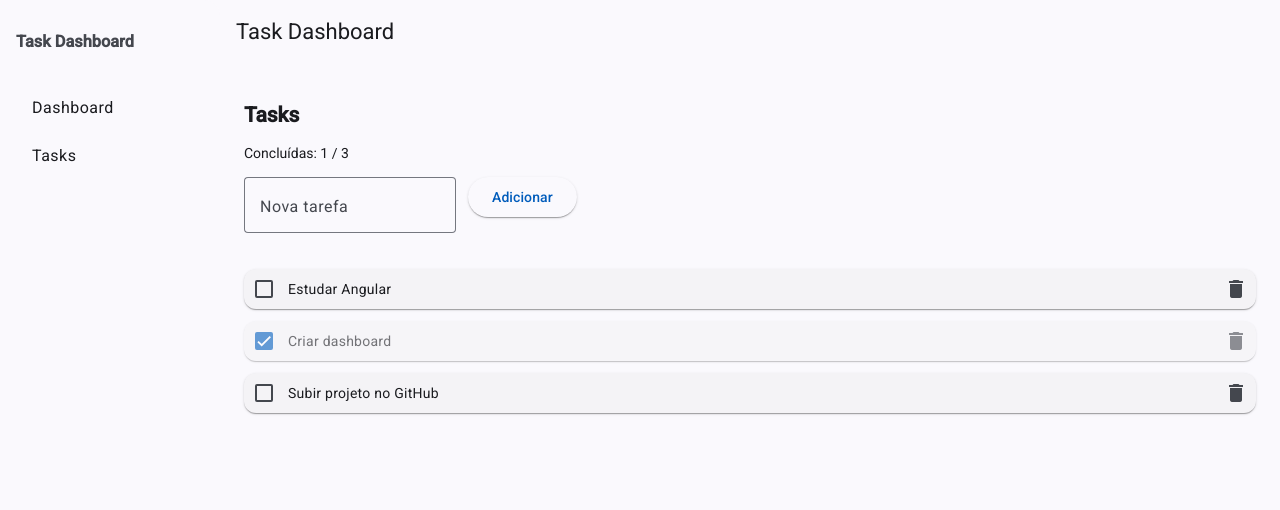
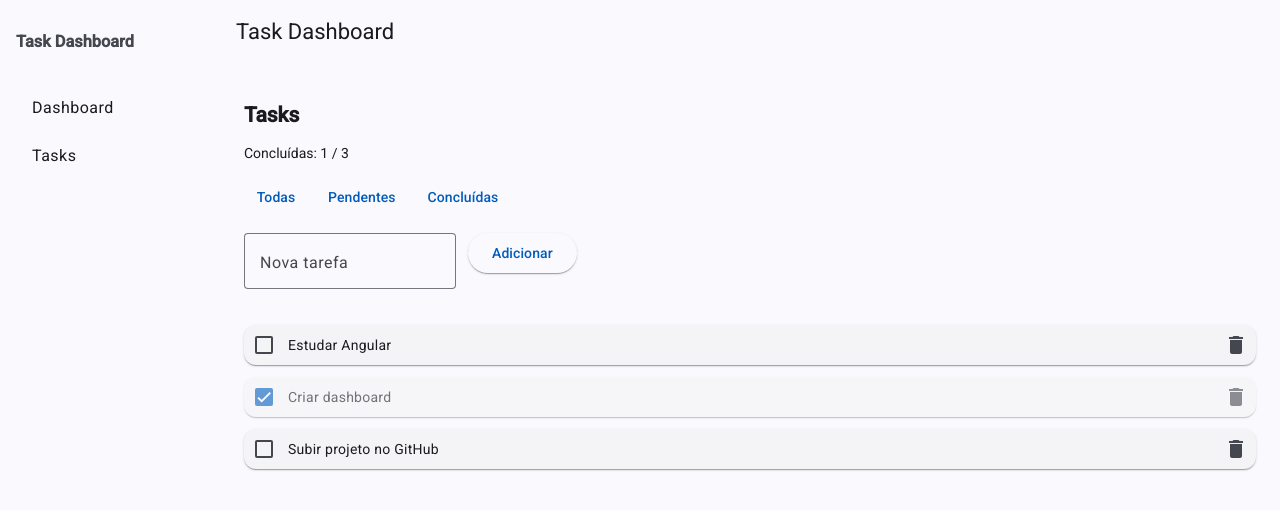
Before and after one commit to Thiagogmr1/Angular-task-dashboard, an Angular app: page /tasks in a window 1280 px wide. Shown: the top 510 px of the page. Built offline with nearby package versions, Linux system fonts and the light colour scheme.

Commit message:
feat: filtros de tarefas (status)

```diff
--- a/src/app/pages/tasks/tasks.html
+++ b/src/app/pages/tasks/tasks.html
@@ -3,6 +3,33 @@
 <p>
     Concluídas: {{ completedTasks }} / {{ tasks.length }}
 </p>
+
+<div class="filters">
+    <button
+    mat-button
+    [color]="currentFilter === 'all' ? 'primary' : undefined"
+    (click)="setFilter('all')"
+    >
+        Todas
+    </button>
+
+    <button
+    mat-button
+    [color]="currentFilter == 'pending' ? 'primary' : undefined"
+    (click)="setFilter('pending')"
+    >
+        Pendentes
+    </button>
+
+    <button
+    mat-button
+    [color]="currentFilter === 'completed' ? 'primary' : undefined"
+    (click)="setFilter('completed')"
+    >
+        Concluídas
+    </button>
+
+</div>
 
 <div class="add-task">
     <mat-form-field appearance="outline">
--- a/src/app/pages/tasks/tasks.scss
+++ b/src/app/pages/tasks/tasks.scss
@@ -1,3 +1,9 @@
+.filters {
+    display: flex;
+    gap: 8px;
+    margin-bottom: 16px;
+}
+
 .add-task {
     display: flex;
     gap: 12px;
--- a/src/app/pages/tasks/tasks.ts
+++ b/src/app/pages/tasks/tasks.ts
@@ -8,6 +8,8 @@ import { MatButtonModule } from '@angular/material/button';
 import { MatIconModule } from '@angular/material/icon';
 import { TasksService } from '../../services/TasksService';
 import { Task } from '../../models/tasks';
+
+type TaskFilter = 'all' | 'pending' | 'completed';
 
 @Component({
   selector: 'app-tasks',
@@ -28,6 +30,8 @@ export class Tasks {
   tasks: Task[] = [];
   newTaskTitle = '';
 
+  currentFilter: TaskFilter = 'all';
+
   constructor(private tasksService: TasksService) {
     this.tasks = this.tasksService.getTasks();
   }
@@ -42,6 +46,22 @@ export class Tasks {
     this.tasksService.deleteTask(id);
   }
 
+  setFilter(filter: TaskFilter): void {
+    this.currentFilter = filter;
+  }
+
+  get filteredTasks(): Task[] {
+    if (this.currentFilter === 'pending') {
+      return this.tasks.filter(task => !task.done);
+    }
+
+    if (this.currentFilter === 'completed') {
+      return this.tasks.filter(task => task.done);
+    }
+
+    return this.tasks;
+  }
+
   get completedTasks(): number {
     return this.tasks.filter(task => task.done).length;
   }
```
